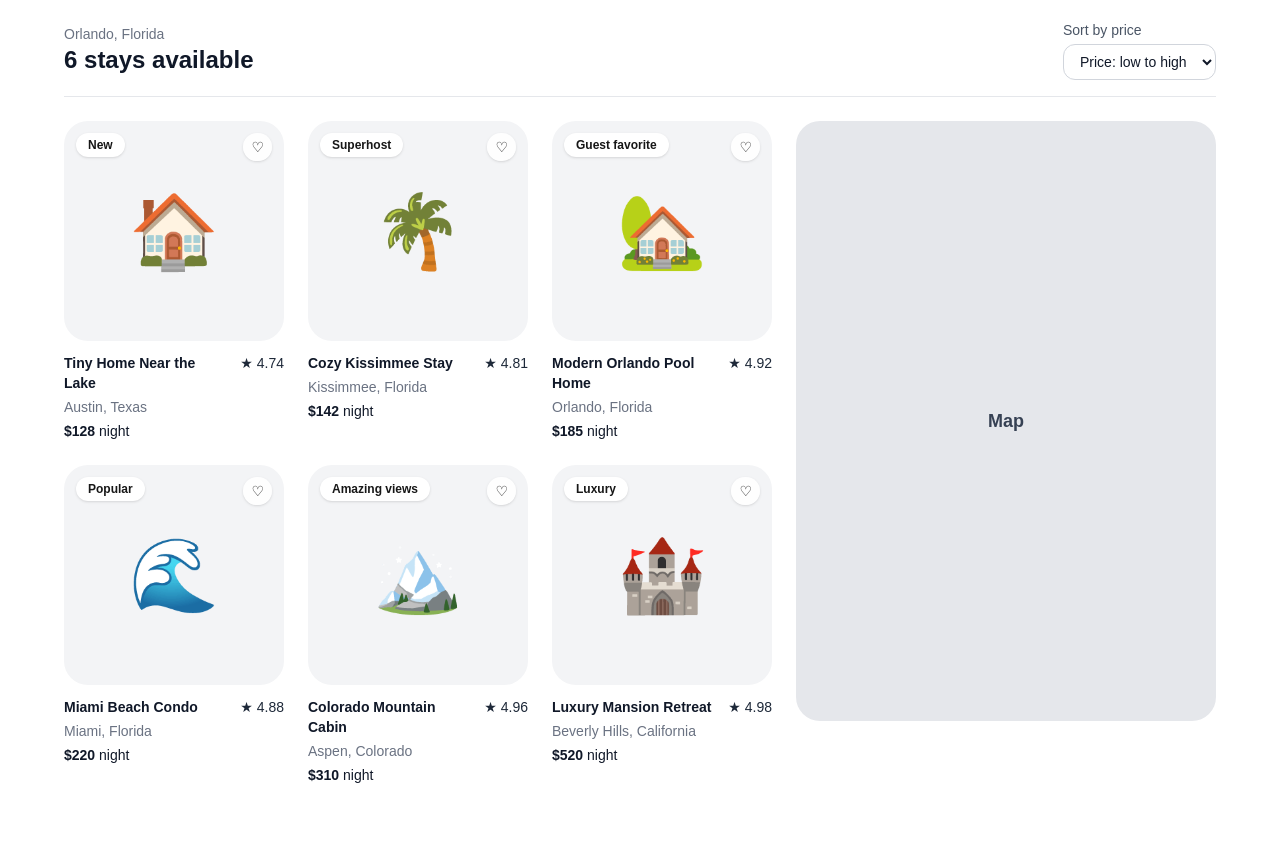
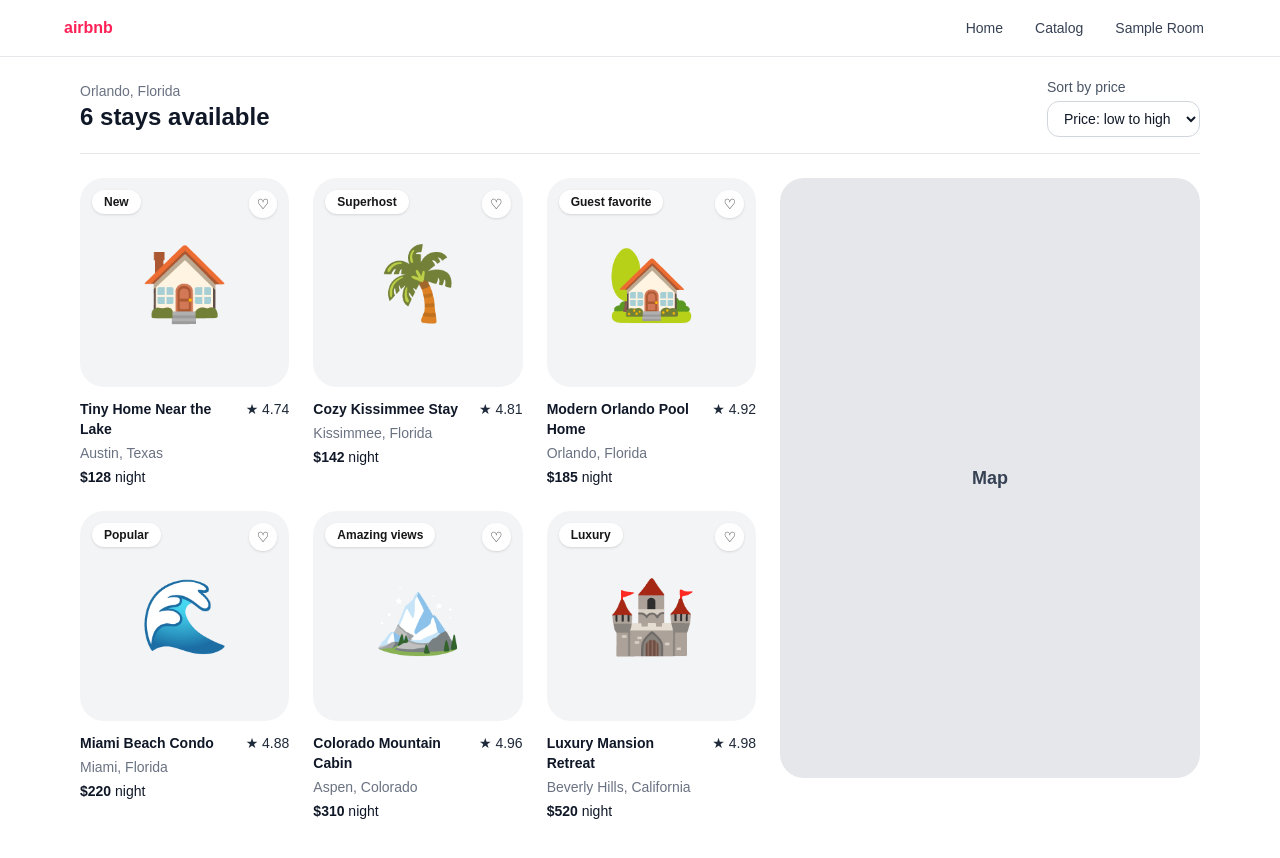
Before and after one commit to 4GeeksAcademy/airbnb, a Next.js app: page /catalog in a window 1280 px wide. Shown: the top 858 px of the page. Built offline with nearby package versions, Linux system fonts and the light colour scheme.

Commit message:
Add page nav to catalog and room pages

```diff
--- a/app/catalog/page.tsx
+++ b/app/catalog/page.tsx
@@ -4,6 +4,7 @@ import { useMemo, useState } from "react";
 import BottomNav from "@/components/BottomNav";
 import ListingGrid from "@/components/ListingGrid";
 import MapPlaceholder from "@/components/MapPlaceholder";
+import PageNav from "@/components/PageNav";
 import ResultsHeader from "@/components/ResultsHeader";
 import { listings } from "@/data/listings";
 
@@ -21,8 +22,10 @@ const CatalogPage = () => {
   }, [sortOrder]);
 
   return (
-    <main className="min-h-screen bg-white px-4 py-5 pb-24">
-      <div className="mx-auto max-w-6xl space-y-6">
+    <main className="min-h-screen bg-white pb-24">
+      <PageNav />
+
+      <div className="mx-auto max-w-6xl space-y-6 px-4 py-5">
         <ResultsHeader
           resultCount={sortedListings.length}
           sortOrder={sortOrder}
--- a/app/rooms/[id]/page.tsx
+++ b/app/rooms/[id]/page.tsx
@@ -8,6 +8,7 @@ import HostInfo from "@/components/HostInfo";
 import AmenitiesGrid from "@/components/AmenitiesGrid";
 import BookingCard from "@/components/BookingCard";
 import LoadingState from "@/components/LoadingState";
+import PageNav from "@/components/PageNav";
 import Footer from "@/components/Footer";
 import { rooms } from "@/data/rooms";
 import { Room } from "@/types/room";
@@ -65,8 +66,10 @@ const RoomDetailPage = ({ params }: RoomDetailPageProps) => {
 
   if (isLoading) {
     return (
-      <main className="min-h-screen bg-white px-4 py-6">
-        <div className="mx-auto max-w-6xl">
+      <main className="min-h-screen bg-white">
+        <PageNav />
+
+        <div className="mx-auto max-w-6xl px-4 py-6">
           <LoadingState />
         </div>
       </main>
@@ -75,8 +78,10 @@ const RoomDetailPage = ({ params }: RoomDetailPageProps) => {
 
   if (!room) {
     return (
-      <main className="min-h-screen bg-white px-4 py-6">
-        <div className="mx-auto max-w-6xl space-y-4">
+      <main className="min-h-screen bg-white">
+        <PageNav />
+
+        <div className="mx-auto max-w-6xl space-y-4 px-4 py-6">
           <BackLink />
           <h1 className="text-2xl font-semibold text-gray-900">
             Room not found
@@ -91,6 +96,8 @@ const RoomDetailPage = ({ params }: RoomDetailPageProps) => {
 
   return (
     <main className="min-h-screen bg-white">
+      <PageNav />
+
       <div className="mx-auto max-w-6xl space-y-6 px-4 py-6">
         <BackLink />
 
--- /dev/null
+++ b/components/PageNav.tsx
@@ -0,0 +1,31 @@
+import Link from "next/link";
+
+const PageNav = () => {
+  return (
+    <nav className="border-b border-gray-200 bg-white px-4 py-3">
+      <div className="mx-auto flex max-w-6xl flex-col gap-2 sm:flex-row sm:items-center sm:justify-between">
+        <div className="font-semibold text-rose-500">airbnb</div>
+
+        <div className="flex flex-wrap items-center gap-2 text-sm text-gray-700">
+          <Link href="/" className="rounded-full px-3 py-1.5 hover:bg-gray-100">
+            Home
+          </Link>
+          <Link
+            href="/catalog"
+            className="rounded-full px-3 py-1.5 hover:bg-gray-100"
+          >
+            Catalog
+          </Link>
+          <Link
+            href="/rooms/1"
+            className="rounded-full px-3 py-1.5 hover:bg-gray-100"
+          >
+            Sample Room
+          </Link>
+        </div>
+      </div>
+    </nav>
+  );
+};
+
+export default PageNav;
```
